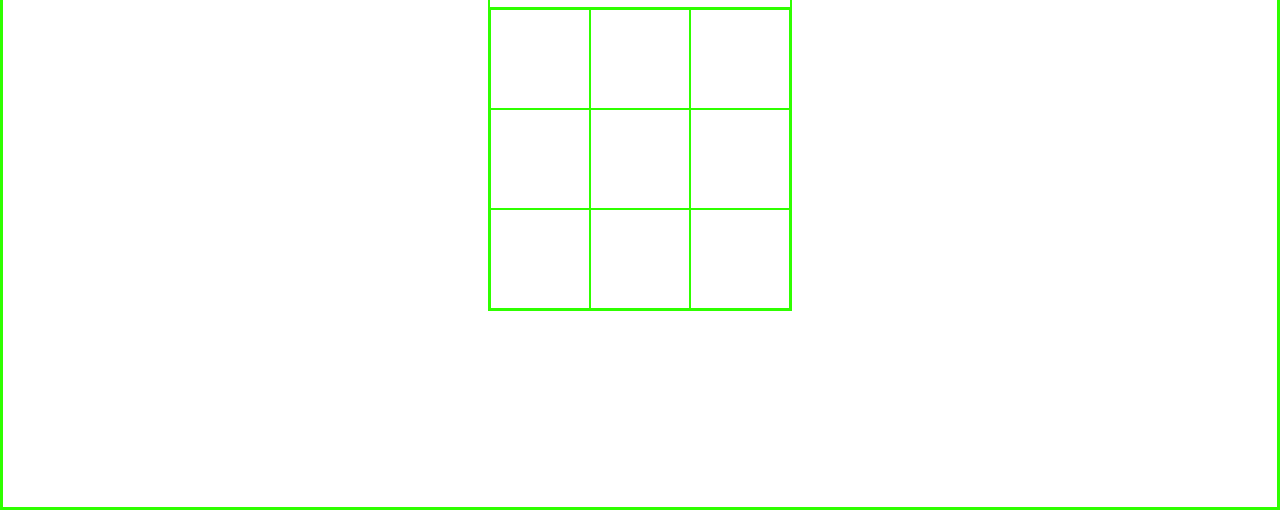
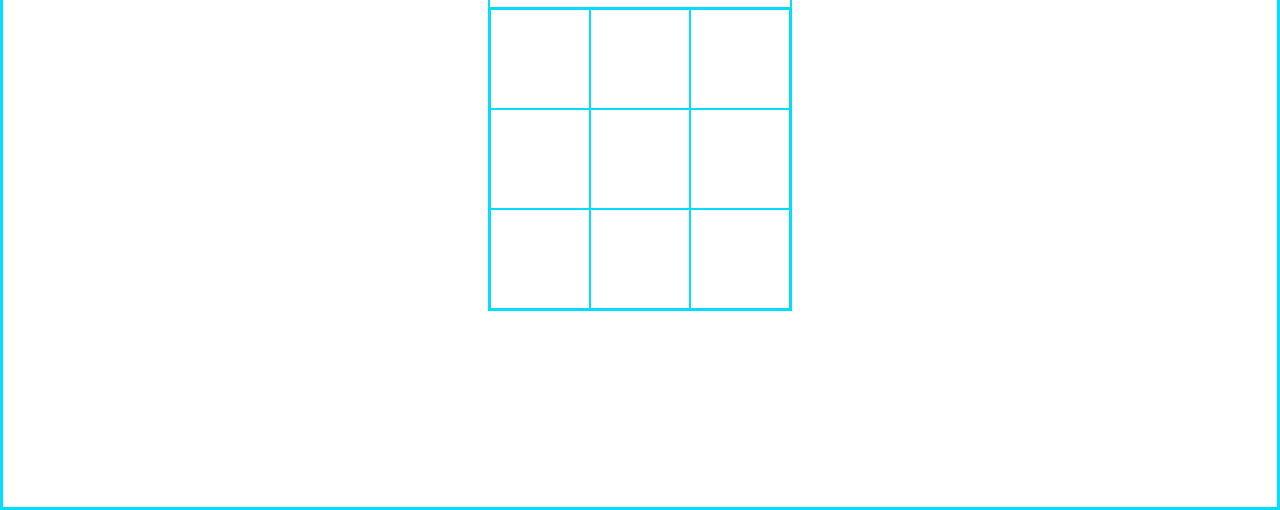
Before and after one commit to Krlooo/Curso-EOI, a plain HTML site: page tic-tac-toe/index.html in a window 1280 px wide. Shown: the part 290-800 px from the top of the page. Drawn offline with Linux system fonts and the light colour scheme.

Commit message:
change some styles

```diff
--- a/tic-tac-toe/style.css
+++ b/tic-tac-toe/style.css
@@ -3,7 +3,7 @@
     margin: 0;
     padding: 0;
     box-sizing: border-box;
-    border: 1px solid rgb(47, 255, 0);
+    border: 1px solid rgb(0, 221, 255);
 
 }
 
```
